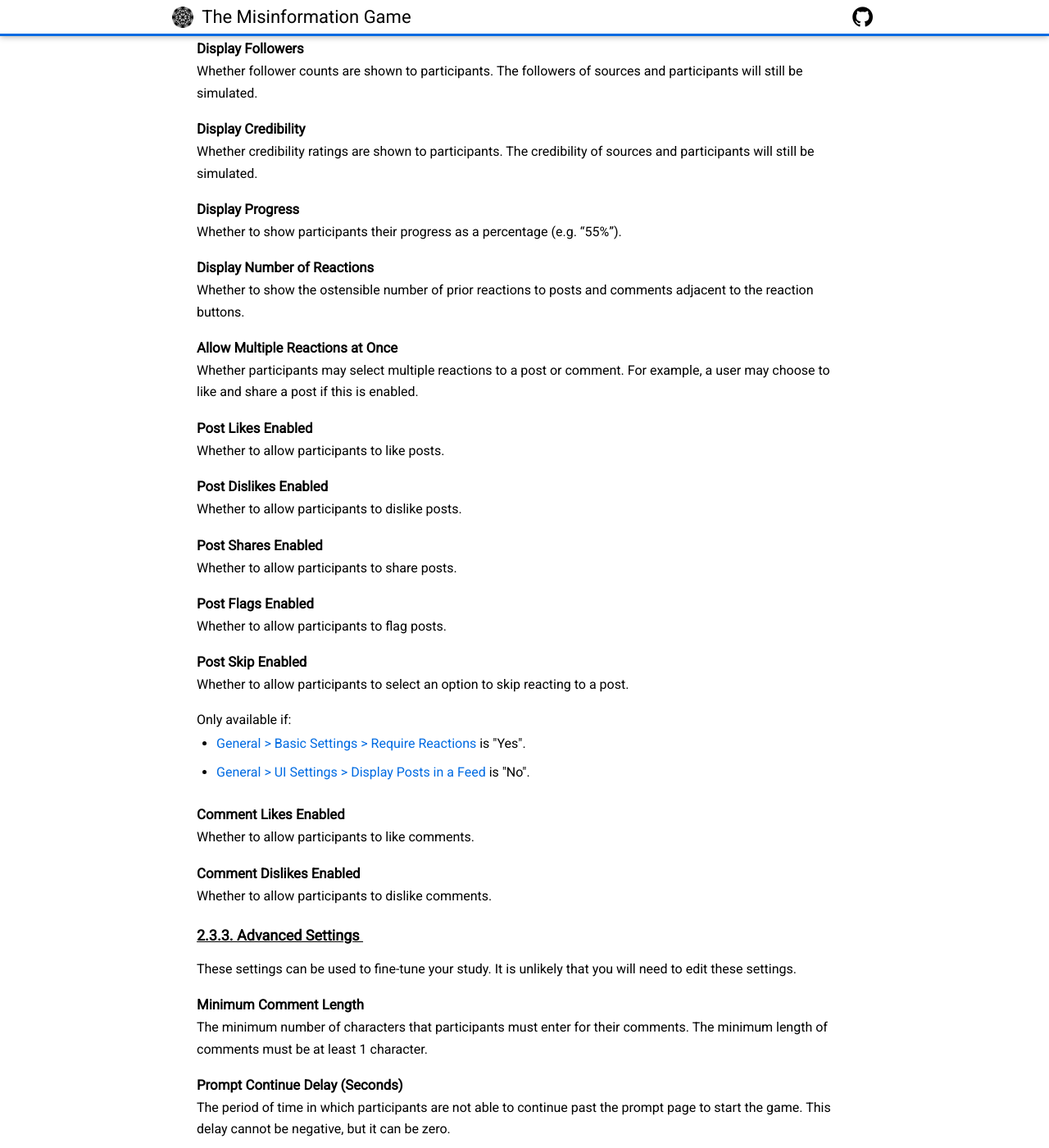
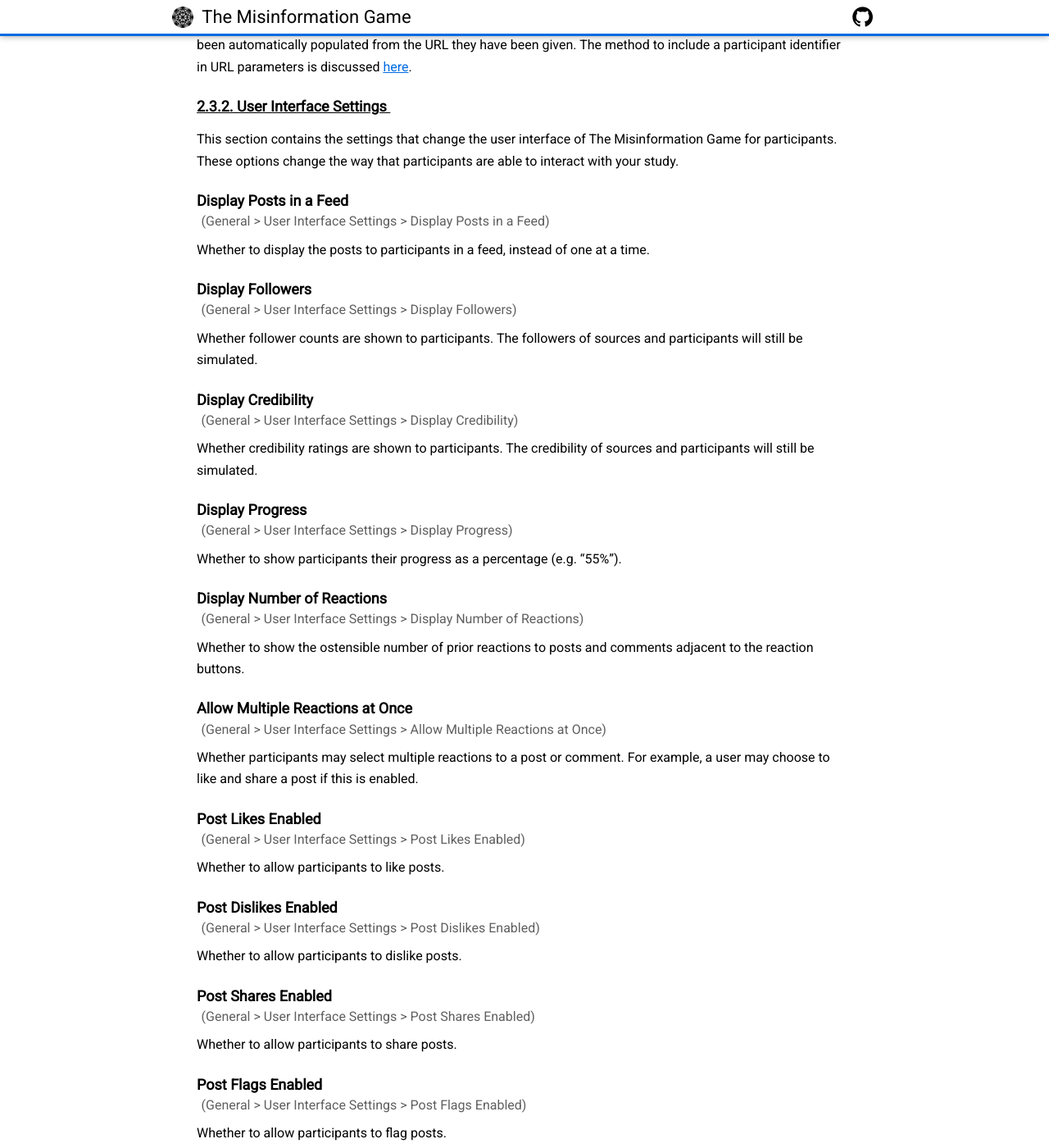
Before and after one commit to beekewardin/themisinformationgame.github.io, a Jekyll site: the page built from StudyConfiguration.md, in a window 1280 px wide and 1400 px high, scrolled down 5477 px. Shown: the whole window at 82% size. Built offline with Jekyll 4.4.1, drawn with Linux system fonts in a browser that asks for light colours; nearby versions of some CDN libraries; our own code applies the rules of GitHub Pages for plain Markdown files; some of the changed text lies outside the part shown.

Commit message:
Provide the location of each config option in the spreadsheet

```diff
--- a/StudyConfiguration.md
+++ b/StudyConfiguration.md
@@ -191,18 +191,24 @@
 
 ##### Name
 {:#general-name .no_toc}
+<p class="config-loc">(General &gt; Basic Settings &gt; Name)</p>
+
 The name that is used for the browser tab title for
 participants in this study. This name is also used to
 identify the study in your admin dashboard.
 
 ##### Description
 {:#general-description .no_toc}
+<p class="config-loc">(General &gt; Basic Settings &gt; Description)</p>
+
 The description of your study is used to include
 information about the study in your admin dashboard.
 This description is not shown to participants.
 
 ##### Prompt
 {:#general-prompt .no_toc}
+<p class="config-loc">(General &gt; Basic Settings &gt; Prompt)</p>
+
 The prompt text to be shown to participants before they
 start the study. An example prompt is shown in [Figure 2](#fig2).
 
@@ -215,12 +221,16 @@
 
 ##### Length of Game
 {:#general-length .no_toc}
+<p class="config-loc">(General &gt; Basic Settings &gt; Length of Game)</p>
+
 The exact number of posts to show to participants before
 they complete the study. The length of studies must
 be at least 1 post.
 
 ##### Require Reactions
 {:#general-require-reactions .no_toc}
+<p class="config-loc">(General &gt; Basic Settings &gt; Require Reactions)</p>
+
 Whether participants are required to react to every post.
 Participants will still be able to skip posts, but to do
 so they will have to explicitly select "Skip Post" as their
@@ -237,6 +247,7 @@
 
 ##### Enable User Comments
 {:#general-enable-user-comments .no_toc}
+<p class="config-loc">(General &gt; Basic Settings &gt; Enable User Comments)</p>
 
 Whether participants are required to comment on posts
 ("Required"), can comment on posts ("Optional"), or
@@ -246,6 +257,8 @@
 
 ##### Require Participant Identification
 {:#general-require-identification .no_toc}
+<p class="config-loc">(General &gt; Basic Settings &gt; Require Participant Identification)</p>
+
 Whether participants will be required to provide a
 participant ID before starting the study. If this value
 is true, then participants will be shown an identification
@@ -265,55 +278,77 @@
 
 ##### Display Posts in a Feed
 {:#general-display-feed .no_toc}
+<p class="config-loc">(General &gt; User Interface Settings &gt; Display Posts in a Feed)</p>
+
 Whether to display the posts to participants in a feed,
 instead of one at a time.
 
 ##### Display Followers
 {:#general-display-followers .no_toc}
+<p class="config-loc">(General &gt; User Interface Settings &gt; Display Followers)</p>
+
 Whether follower counts are shown to participants.
 The followers of sources and participants will still
 be simulated.
 
 ##### Display Credibility
 {:#general-display-credibility .no_toc}
+<p class="config-loc">(General &gt; User Interface Settings &gt; Display Credibility)</p>
+
 Whether credibility ratings are shown to participants.
 The credibility of sources and participants will still
 be simulated.
 
 ##### Display Progress
 {:#general-display-progress .no_toc}
+<p class="config-loc">(General &gt; User Interface Settings &gt; Display Progress)</p>
+
 Whether to show participants their progress as a
 percentage (e.g. "55%").
 
 ##### Display Number of Reactions
 {:#general-display-reaction-counts .no_toc}
+<p class="config-loc">(General &gt; User Interface Settings &gt; Display Number of Reactions)</p>
+
 Whether to show the ostensible number of prior reactions
 to posts and comments adjacent to the reaction buttons.
 
 ##### Allow Multiple Reactions at Once
 {:#general-allow-multiple-reactions .no_toc}
+<p class="config-loc">(General &gt; User Interface Settings &gt; Allow Multiple Reactions at Once)</p>
+
 Whether participants may select multiple reactions to a
 post or comment. For example, a user may choose to like
 and share a post if this is enabled.
 
 ##### Post Likes Enabled
 {:#general-post-likes-enabled .no_toc}
+<p class="config-loc">(General &gt; User Interface Settings &gt; Post Likes Enabled)</p>
+
 Whether to allow participants to like posts.
 
 ##### Post Dislikes Enabled
 {:#general-post-dislikes-enabled .no_toc}
+<p class="config-loc">(General &gt; User Interface Settings &gt; Post Dislikes Enabled)</p>
+
 Whether to allow participants to dislike posts.
 
 ##### Post Shares Enabled
 {:#general-post-shares-enabled .no_toc}
+<p class="config-loc">(General &gt; User Interface Settings &gt; Post Shares Enabled)</p>
+
 Whether to allow participants to share posts.
 
 ##### Post Flags Enabled
 {:#general-post-flags-enabled .no_toc}
+<p class="config-loc">(General &gt; User Interface Settings &gt; Post Flags Enabled)</p>
+
 Whether to allow participants to flag posts.
 
 ##### Post Skip Enabled
 {:#general-post-skip-enabled .no_toc}
+<p class="config-loc">(General &gt; User Interface Settings &gt; Post Skip Enabled)</p>
+
 Whether to allow participants to select an option
 to skip reacting to a post.
 
@@ -329,10 +364,14 @@
 
 ##### Comment Likes Enabled
 {:#general-comment-likes-enabled .no_toc}
+<p class="config-loc">(General &gt; User Interface Settings &gt; Comment Likes Enabled)</p>
+
 Whether to allow participants to like comments.
 
 ##### Comment Dislikes Enabled
 {:#general-comment-dislikes-enabled .no_toc}
+<p class="config-loc">(General &gt; User Interface Settings &gt; Comment Dislikes Enabled)</p>
+
 Whether to allow participants to dislike comments.
 
 
@@ -344,18 +383,24 @@
 
 ##### Minimum Comment Length
 {:#general-minimum-comment-length .no_toc}
+<p class="config-loc">(General &gt; Advanced Settings &gt; Minimum Comment Length)</p>
+
 The minimum number of characters that participants must
 enter for their comments. The minimum length of comments
 must be at least 1 character.
 
 ##### Prompt Continue Delay (Seconds)
 {:#general-prompt-continue-delay .no_toc}
+<p class="config-loc">(General &gt; Advanced Settings &gt; Prompt Continue Delay)</p>
+
 The period of time in which participants are not able
 to continue past the prompt page to start the game.
 This delay cannot be negative, but it can be zero.
 
 ##### Next Post Delay (Seconds)
 {:#general-next-post-delay .no_toc}
+<p class="config-loc">(General &gt; Advanced Settings &gt; Next Post Delay)</p>
+
 The period of time after the current post is shown
 in which participants are not able to continue to
 the next post. This delay cannot be negative, but
@@ -370,6 +415,8 @@
 
 ##### Generate Completion Code
 {:#general-generate-completion-code .no_toc}
+<p class="config-loc">(General &gt; Advanced Settings &gt; Generate Completion Code)</p>
+
 Whether to generate and display a completion code
 to participants once they have completed the study.
 An example debriefing page that includes a generated
@@ -384,6 +431,8 @@
 
 ##### Completion Code Digits
 {:#general-completion-code-digits .no_toc}
+<p class="config-loc">(General &gt; Advanced Settings &gt; Completion Code Digits)</p>
+
 The number of digits to generate for the completion
 code (e.g. If this value is 4, then completion codes
 from 1000 to 9999 will be generated). The number of
@@ -391,6 +440,8 @@
 
 ##### Generate Random Default Avatars
 {:#general-generate-random-default-avatars .no_toc}
+<p class="config-loc">(General &gt; Advanced Settings &gt; Generate Random Default Avatars)</p>
+
 Whether to use a random background colour for the
 default source avatars. If set to "No", the default
 avatars of sources will all have a white background.
@@ -637,6 +688,8 @@
 
 ##### Source ID
 {:#sources-id .no_toc}
+<p class="config-loc">(Sources &gt; Source ID)</p>
+
 The ID's of sources are used to uniquely identify them. For example,
 the ID of a source will be used to reference it in the results of
 a study. The ID's of the sources should be of the form `Sx`, where
@@ -646,11 +699,15 @@
 
 ##### Name
 {:#sources-name .no_toc}
+<p class="config-loc">(Sources &gt; Name)</p>
+
 The name of the source will be shown to participants when this source
 is used alongside a post.
 
 ##### Avatar
 {:#sources-avatar .no_toc}
+<p class="config-loc">(Sources &gt; Avatar)</p>
+
 The avatar of a source is an optional image that is displayed in a circle
 alongside the source. If the avatar is not square, it will be cropped.
 The avatar images are only shown at small sizes, and therefore are
@@ -675,6 +732,8 @@
 
 ##### Max Posts
 {:#sources-max-posts .no_toc}
+<p class="config-loc">(Sources &gt; Max Posts)</p>
+
 The maximum posts for a source allows you to set a hard limit on the number
 of times a source is shown to the participant. This value can either be an
 integer greater than or equal to zero, or the text `Unlimited` to represent
@@ -694,6 +753,8 @@
 
 ##### Initial Followers
 {:#sources-initial-followers .no_toc}
+<p class="config-loc">(Sources &gt; Initial Followers)</p>
+
 This optional value lets you set an exact initial
 follower count for this source. However, the actual
 follower count of the source may differ throughout
@@ -709,6 +770,8 @@
 
 ##### Initial Credibility
 {:#sources-initial-credibility .no_toc}
+<p class="config-loc">(Sources &gt; Initial Credibility)</p>
+
 This optional value lets you set an exact initial
 credibility number for this source. However, the actual
 credibility number of the source may differ throughout
@@ -724,6 +787,8 @@
 
 ##### True Post Percentage
 {:#sources-true-post-percentage .no_toc}
+<p class="config-loc">(Sources &gt; True Post Percentage)</p>
+
 When using the _Source-Ratios_ source/post selection method,
 this value is used to define the percentage of true posts that
 this source should show. After this source is selected, this
@@ -782,6 +847,8 @@
 
 ##### Post ID
 {:#posts-post-id .no_toc}
+<p class="config-loc">(Posts &gt; Post ID)</p>
+
 The ID of each post is used to uniquely identify
 the post. This ID should be of the form `Px` where x is
 an increasing integer (e.g. P1, P2, P3, etc...). This ID
@@ -791,6 +858,8 @@
 
 ##### Headline
 {:#posts-headline .no_toc}
+<p class="config-loc">(Posts &gt; Headline)</p>
+
 The headline of the post is used to provide a title above the
 content of the post. This headline is optional, and if it is
 not included then only the content of the post will be shown.
@@ -806,6 +875,8 @@
 
 ##### Content
 {:#posts-content .no_toc}
+<p class="config-loc">(Posts &gt; Content)</p>
+
 The content of the post is used to provide a  more substantial
 piece of text, or an image to display to participants. The content
 is optional, and if it is not included then only the headline of
@@ -838,12 +909,16 @@
 
 ##### Is True
 {:#posts-is-true .no_toc}
+<p class="config-loc">(Posts &gt; Is True)</p>
+
 This should be set to whether the post should be considered true or false.
 This value is used for the post selection, and for choosing the default
 settings to use for the post. This value is never shown to participants.
 
 ##### Changes to Followers
 {:#posts-changes-to-followers .no_toc}
+<p class="config-loc">(Posts &gt; Changes to Followers)</p>
+
 These settings allow you to set the exact change to a participant's followers
 after they _like_, _dislike_, _share_, or _flag_ a post. This value can be a
 decimal number, however participant's followers are rounded before being displayed.
@@ -852,6 +927,8 @@
 
 ##### Changes to Credibility
 {:#posts-changes-to-credibility .no_toc}
+<p class="config-loc">(Posts &gt; Changes to Credibility)</p>
+
 These settings allow you to set the exact change to a participant's credibility
 after they _like_, _dislike_, _share_, or _flag_ a post. This value can be a
 decimal number, however a participant's credibility is rounded before being displayed.
@@ -860,6 +937,8 @@
 
 ##### Number of Reactions
 {:#posts-number-of-reactions .no_toc}
+<p class="config-loc">(Posts &gt; Number of Reactions)</p>
+
 These settings allow you to set the ostensible number of prior reactions to
 display for each post. These numbers are displayed below the available reactions
 of the post or comment. If this value is not provided for a particular post, the
@@ -877,6 +956,8 @@
 
 ##### Comments
 {:#posts-comments .no_toc}
+<p class="config-loc">(Posts &gt; Comments)</p>
+
 Up to three optional comments can be configured for each post. Each comment must
 include both a _Source Name_ and a _Message_, which are described below. An
 example comment is shown in [Figure 11](#fig11).
@@ -890,14 +971,20 @@
 
 ##### Comment Source Name
 {:#posts-comment-source-name .no_toc}
+<p class="config-loc">(Posts &gt; Comments &gt; Source Name)</p>
+
 The name of the source to display as having made the comments.
 
 ##### Comment Message
 {:#posts-comment-message .no_toc}
+<p class="config-loc">(Posts &gt; Comments &gt; Message)</p>
+
 The text to display as the content of the comments.
 
 ##### Comment Likes
 {:#posts-comment-likes .no_toc}
+<p class="config-loc">(Posts &gt; Comments &gt; Likes)</p>
+
 The number of likes to display for comments. These likes will only be shown if
 comments are enabled, comment likes are enabled, and displaying the number of
 reactions is enabled.
@@ -914,6 +1001,8 @@
 
 ##### Comment Dislikes
 {:#posts-comment-dislikes .no_toc}
+<p class="config-loc">(Posts &gt; Comments &gt; Dislikes)</p>
+
 The number of dislikes to display for comments.
 
 Only used if:
@@ -963,6 +1052,7 @@
 
 ##### True Post Percentage
 {:#selection-overall-ratio-tpp .no_toc}
+<p class="config-loc">(Source & Post Selection &gt; Overall-Ratio Settings &gt; True Post Percentage)</p>
 
 The percentage of true posts to display to users. This
 percentage is used to probabilistically sample posts.
@@ -1000,11 +1090,15 @@
 
 ##### Linear Slope
 {:#selection-credibility-slope .no_toc}
+<p class="config-loc">(Source & Post Selection &gt; Credibility Settings &gt; Linear Slope)</p>
+
 The increase in the **True Post Percentage** for every unit
 increase in a source's credibility.
 
 ##### Linear Intercept
 {:#selection-credibility-intercept .no_toc}
+<p class="config-loc">(Source & Post Selection &gt; Credibility Settings &gt; Linear Intercept)</p>
+
 The **True Post Percentage** to use when a source's
 credibility is zero.
 
@@ -1019,17 +1113,23 @@
 
 ##### Randomise Order
 {:#selection-predefined-randomise .no_toc}
+<p class="config-loc">(Pre-Defined Source & Post Order &gt; Randomise Order)</p>
+
 Whether the presentation order of the pairs should
 be randomised. Otherwise, the pairs will be shown
 in the exact order specified.
 
 ##### Source ID
 {:#selection-predefined-source-id .no_toc}
+<p class="config-loc">(Pre-Defined Source & Post Order &gt; Source ID)</p>
+
 The ID of the source to be used for the post (e.g. **S1**).
 These IDs can be found in the _Sources_ sheet.
 
 ##### Post ID
 {:#selection-predefined-post-id .no_toc}
+<p class="config-loc">(Pre-Defined Source & Post Order &gt; Post ID)</p>
+
 The ID of the post to display (e.g. **S1**).
 These IDs can be found in the _Posts_ sheet.
 
--- a/_sass/_base.scss
+++ b/_sass/_base.scss
@@ -49,15 +49,15 @@
   margin-top: 1.75rem;
   font-size: 1.25rem;
 }
-h4 {
+h4, h5, h6 {
   margin-top: 1.5rem;
   font-size: 1.125rem;
+}
+h4 {
   text-decoration: underline;
 }
 h5, h6 {
-  margin-top: 1.25rem;
-  margin-bottom: -0.75rem;
-  font-size: 1.05rem;
+  margin-bottom: -0.85em;
 }
 
 /* Body */
--- a/_sass/_default.scss
+++ b/_sass/_default.scss
@@ -16,6 +16,12 @@
 }
 .content-wrapper .page-path a {
   color: #6c6c6c;
+}
+.content-wrapper .config-loc {
+  padding-top: 0;
+  padding-left: 0.35em;
+  color: #5f5f5f;
+  margin-bottom: -0.5em;
 }
 
 .recommendation {
```
